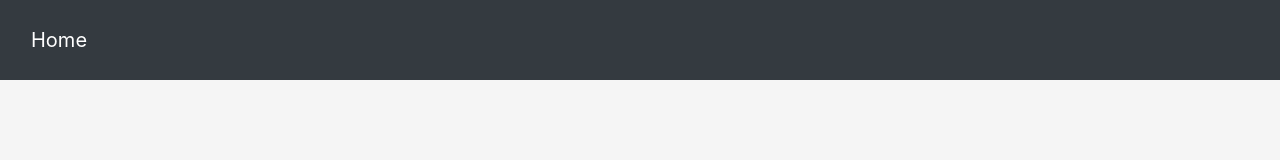
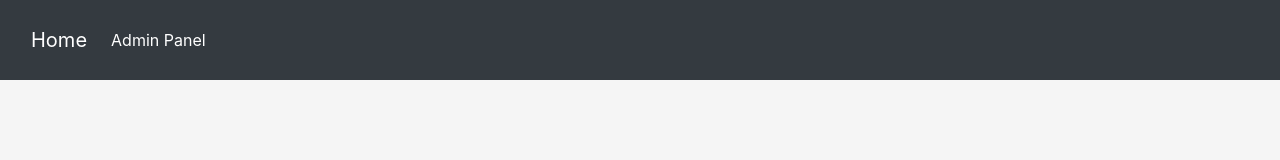
Before and after one commit to kri2309/PFC, a website: page frontend/index.html in a window 1280 px wide. Shown: the top 160 px of the page. Drawn offline with nearby package versions, Linux system fonts and the light colour scheme; files whose address does not match are found by name.

Commit message:
Update index.html

```diff
--- a/frontend/index.html
+++ b/frontend/index.html
@@ -38,6 +38,7 @@
             <li id= "admin-container" class="nav-item">
             </li>
             <li id= "payments-container" class="nav-item">
+              <a class="nav-link active" aria-current="page" href="/home?token=${token}">Admin Panel</a>
             </li>
 
           </ul>
```
